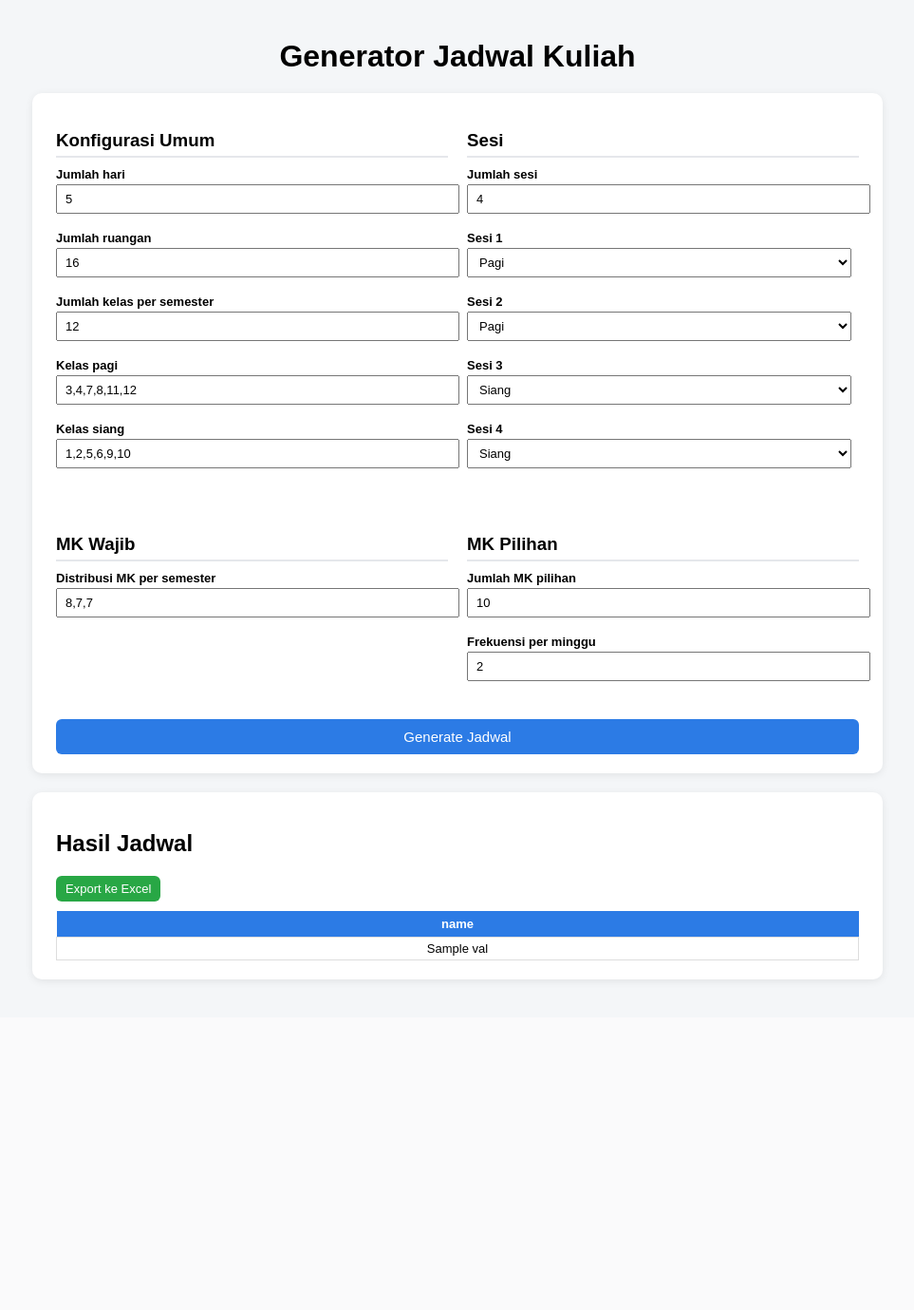
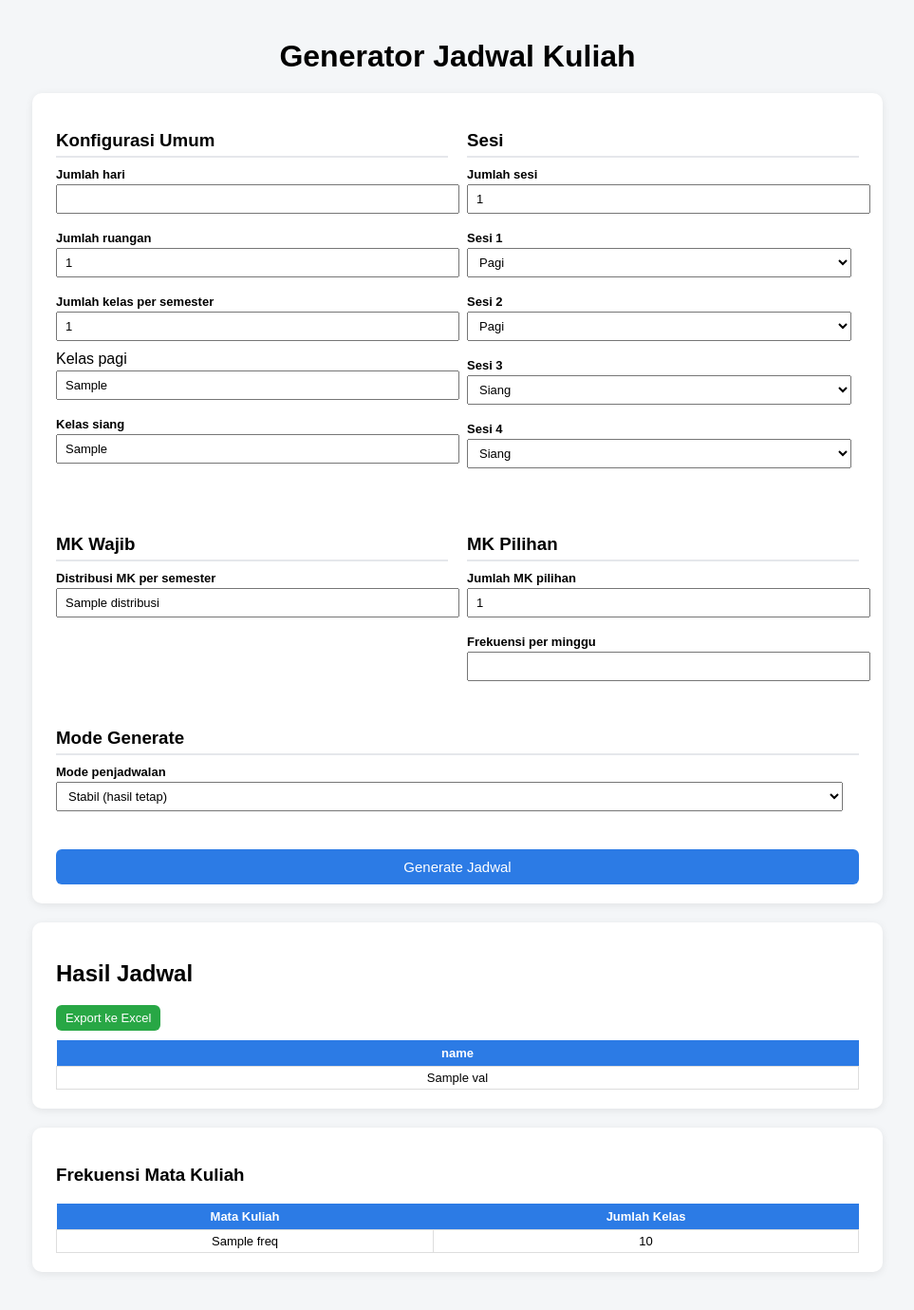
Before and after one commit to naz-haq/scheduler-app, a Flask app: template templates/index.html in a window 1280 px wide. Shown: the whole page at 95% size, without its empty margins (158-1121 px from the left). Before the commit the page ends 1035 px from the top, so only its background shows below. Run offline with Flask 3, Linux system fonts and the light colour scheme; the template is opened without the code that fills it: most values are stand-ins (such as "Sample title", 1, 10 or a date in 2020).

Commit message:
Update: mode generate dan perbaikan app.py

```diff
--- a/app.py
+++ b/app.py
@@ -1,6 +1,23 @@
 from flask import Flask, render_template, request, send_file
 import pandas as pd
 from scheduler import generate_schedule
+from collections import defaultdict
+from datetime import datetime
+
+
+def calculate_frequency(schedule):
+    freq = defaultdict(int)
+
+    for row in schedule:
+        for key, value in row.items():
+            if key in ["Hari", "Sesi"]:
+                continue
+            if value and value != "-":
+                mk = value.split(" ")[0]
+                freq[mk] += 1
+
+    return dict(sorted(freq.items()))
+
 
 app = Flask(__name__)
 current_schedule = []
@@ -8,27 +25,49 @@ current_schedule = []
 @app.route("/", methods=["GET", "POST"])
 def index():
     global current_schedule
+    freq = {}
+
+    # nilai default
+    form_data = {
+        "days": 5,
+        "num_rooms": 16,
+        "num_classes": 12,
+        "kelas_pagi": "3,4,7,8,11,12",
+        "kelas_siang": "1,2,5,6,9,10",
+        "num_sessions": 4,
+        "distribusi": "8,7,7",
+        "num_pilihan": 10,
+        "freq_pilihan": 2,
+    }
 
     if request.method == "POST":
-        days = int(request.form["days"])
-        num_rooms = int(request.form["num_rooms"])
-        num_classes = int(request.form["num_classes"])
 
-        kelas_pagi = [int(x) for x in request.form["kelas_pagi"].split(",")]
-        kelas_siang = [int(x) for x in request.form["kelas_siang"].split(",")]
+        # ambil data dari form
+        for key in form_data.keys():
+            if key in request.form:
+                form_data[key] = request.form[key]
 
-        distribusi = [int(x) for x in request.form["distribusi"].split(",")]
+        days = int(form_data["days"])
+        num_rooms = int(form_data["num_rooms"])
+        num_classes = int(form_data["num_classes"])
 
-        num_pilihan = int(request.form["num_pilihan"])
-        freq_pilihan = int(request.form["freq_pilihan"])
+        kelas_pagi = [int(x) for x in form_data["kelas_pagi"].split(",")]
+        kelas_siang = [int(x) for x in form_data["kelas_siang"].split(",")]
+
+        distribusi = [int(x) for x in form_data["distribusi"].split(",")]
+
+        num_pilihan = int(form_data["num_pilihan"])
+        freq_pilihan = int(form_data["freq_pilihan"])
 
         sessions = []
-        for i in range(1, int(request.form["num_sessions"]) + 1):
+        for i in range(1, int(form_data["num_sessions"]) + 1):
             tipe = request.form.get(f"sesi_{i}_type", "pagi")
             sessions.append({
                 "name": f"Sesi {i}",
                 "type": tipe
             })
+
+        mode = request.form.get("mode", "stable")
 
         config = {
             "days": days,
@@ -40,20 +79,51 @@ def index():
             "mk_semester": distribusi,
             "mk_pilihan": num_pilihan,
             "freq_pilihan": freq_pilihan,
-        }
+            "mode": mode,
+}
 
-        current_schedule = generate_schedule(config)
+        try:
+            current_schedule = generate_schedule(config)
+            freq = calculate_frequency(current_schedule)
+        except Exception as e:
+            return render_template(
+                "index.html",
+                error=str(e),
+                schedule=[],
+                form_data=form_data
+            )
 
-    return render_template("index.html", schedule=current_schedule)
+    else:
+        current_schedule = []
+
+    return render_template(
+        "index.html",
+        schedule=current_schedule,
+        freq=freq,
+        error=None,
+        form_data=form_data
+    )
 
 
 @app.route("/export")
 def export():
     global current_schedule
+
+    if not current_schedule:
+        return "Belum ada jadwal"
+
     df = pd.DataFrame(current_schedule)
-    file_path = "jadwal.xlsx"
+
+    # ambil waktu sekarang
+    now = datetime.now()
+    timestamp = now.strftime("%d-%m-%Y_%H-%M")
+
+    file_name = f"Jadwal_MK_{timestamp}.xlsx"
+    file_path = file_name
+
     df.to_excel(file_path, index=False)
-    return send_file(file_path, as_attachment=True)
+
+    return send_file(file_path, as_attachment=True, download_name=file_name)
 
 
 if __name__ == "__main__":
--- a/templates/index.html
+++ b/templates/index.html
@@ -8,6 +8,11 @@
 
 <div class="container">
     <h1>Generator Jadwal Kuliah</h1>
+        {% if error %}
+    <div class="card" style="background:#ffe5e5;color:#900;">
+        <strong>Error:</strong> {{ error }}
+    </div>
+    {% endif %}
 
     <form method="post" class="card">
         <div class="form-grid">
@@ -16,26 +21,26 @@
                 <h3>Konfigurasi Umum</h3>
 
                 <label>Jumlah hari</label>
-                <input type="number" name="days" value="5">
+                <input type="number" name="days" value="{{ form_data.days }}">
 
                 <label>Jumlah ruangan</label>
-                <input type="number" name="num_rooms" value="16">
+                <input type="number" name="num_rooms" value="{{ form_data.num_rooms }}">
 
                 <label>Jumlah kelas per semester</label>
-                <input type="number" name="num_classes" value="12">
+                <input type="number" name="num_classes" value="{{ form_data.num_classes }}"
 
                 <label>Kelas pagi</label>
-                <input type="text" name="kelas_pagi" value="3,4,7,8,11,12">
+                <input type="text" name="kelas_pagi" value="{{ form_data.kelas_pagi }}">
 
                 <label>Kelas siang</label>
-                <input type="text" name="kelas_siang" value="1,2,5,6,9,10">
+                <input type="text" name="kelas_siang" value="{{ form_data.kelas_siang }}">
             </div>
 
             <div class="section">
                 <h3>Sesi</h3>
 
                 <label>Jumlah sesi</label>
-                <input type="number" name="num_sessions" value="4">
+                <input type="number" name="num_sessions" value="{{ form_data.num_sessions }}">
 
                 <label>Sesi 1</label>
                 <select name="sesi_1_type">
@@ -66,19 +71,29 @@
                 <h3>MK Wajib</h3>
 
                 <label>Distribusi MK per semester</label>
-                <input type="text" name="distribusi" value="8,7,7">
+                <input type="text" name="distribusi" value="{{ form_data.distribusi }}">
             </div>
 
             <div class="section">
                 <h3>MK Pilihan</h3>
 
                 <label>Jumlah MK pilihan</label>
-                <input type="number" name="num_pilihan" value="10">
+                <input type="number" name="num_pilihan" value="{{ form_data.num_pilihan }}">
 
                 <label>Frekuensi per minggu</label>
-                <input type="number" name="freq_pilihan" value="2">
+                <input type="number" name="freq_pilihan" value="{{ form_data.freq_pilihan }}">
             </div>
 
+        </div>
+
+        <div class="section">
+            <h3>Mode Generate</h3>
+
+            <label>Mode penjadwalan</label>
+            <select name="mode">
+                <option value="stable">Stabil (hasil tetap)</option>
+                <option value="random">Acak (hasil berbeda setiap generate)</option>
+            </select>
         </div>
 
         <button type="submit">Generate Jadwal</button>
@@ -107,6 +122,24 @@
         </div>
     </div>
     {% endif %}
+
+    {% if freq %}
+    <div class="card">
+        <h3>Frekuensi Mata Kuliah</h3>
+        <table>
+            <tr>
+                <th>Mata Kuliah</th>
+                <th>Jumlah Kelas</th>
+            </tr>
+            {% for mk, jumlah in freq.items() %}
+            <tr>
+                <td>{{ mk }}</td>
+                <td>{{ jumlah }}</td>
+            </tr>
+            {% endfor %}
+        </table>
+    </div>
+    {% endif %}
 </div>
 
 </body>
```
Also changed, not shown: scheduler.py (+59 -2 lines).
